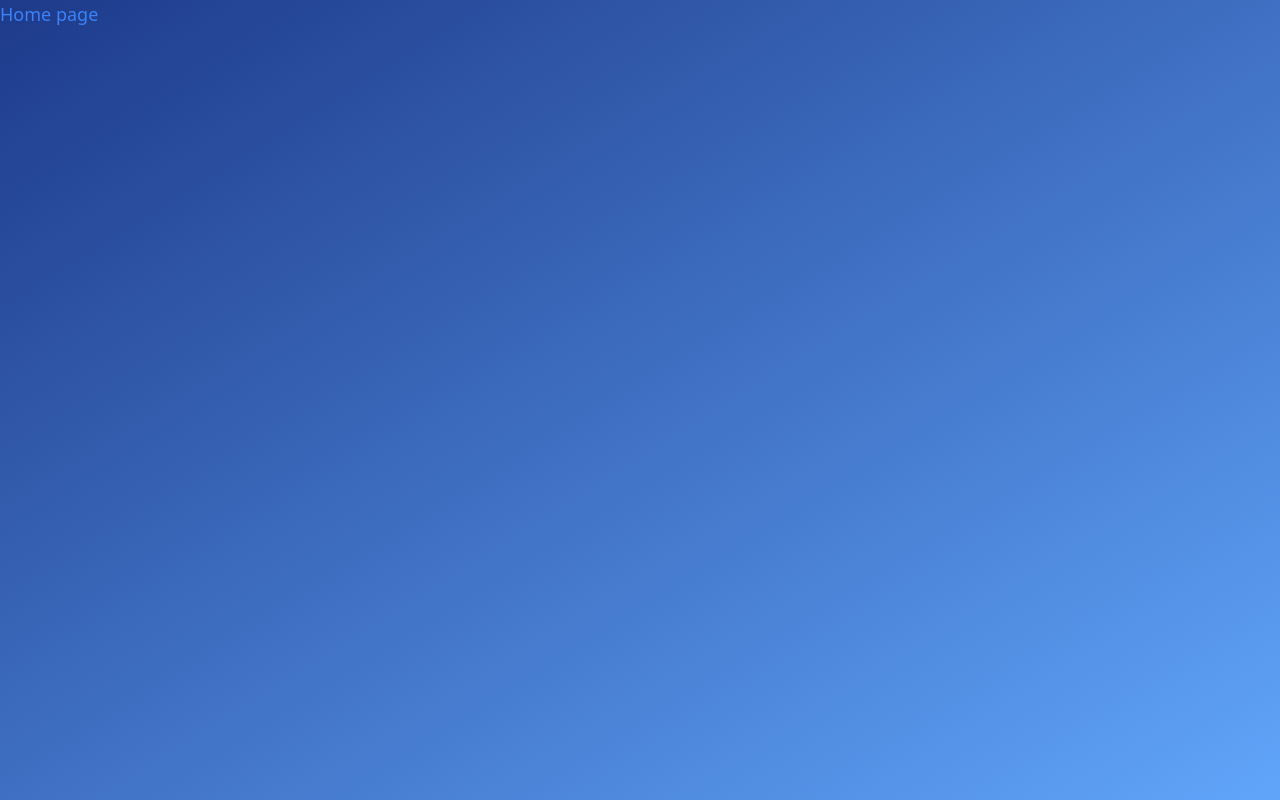
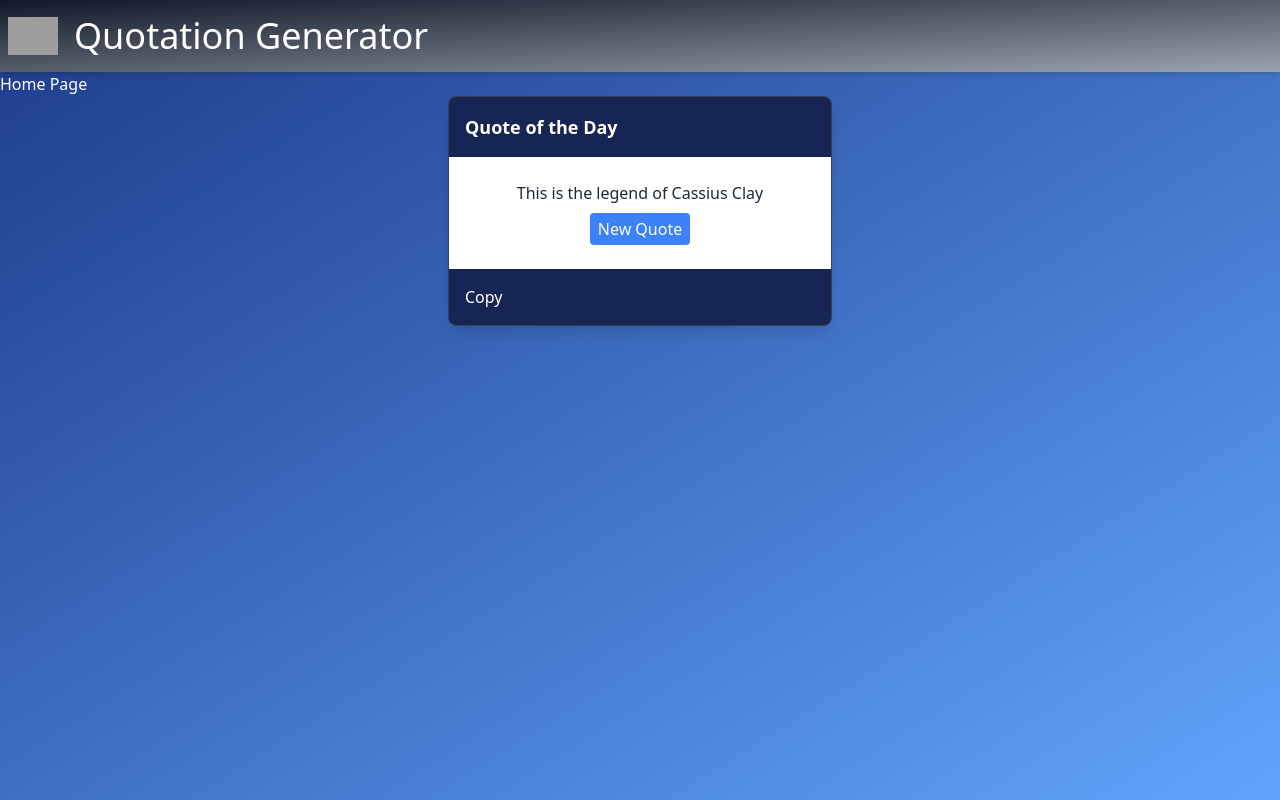
Before and after one commit to john-lund-af/quote-generator, a Next.js app: page / in a window 1280 px wide. Built offline with nearby package versions, Linux system fonts and the light colour scheme; grey boxes are pictures that could not be loaded.

Commit message:
added QuoteCard comp to Home page.

```diff
--- a/app/page.tsx
+++ b/app/page.tsx
@@ -1,6 +1,14 @@
+import Header from "@/components/Header";
+import QuoteCard from '../components/QuoteCard';
 
 export default function Home() {
   return (
-    <div className="text-lg text-blue-500"><h1>Home page</h1></div>
+    <div className="container text-white">
+      <Header></Header>
+      <main className="">
+        <h1>Home Page</h1>
+        <QuoteCard quote="This is the legend of Cassius Clay" />
+      </main>
+    </div>
   );
 }
```
